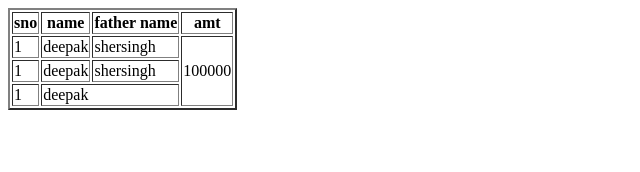
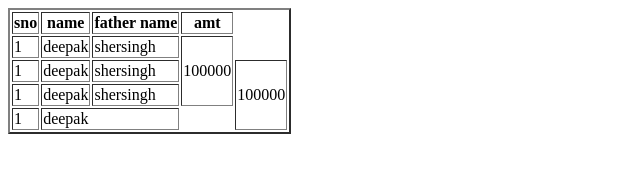
Before and after one commit to dave170620034/cybromhtml, a plain HTML site: page table.html in a window 1280 px wide. Shown: the whole page, without its empty margins (0-640 px from the left). Drawn offline with Linux system fonts and the light colour scheme.

Commit message:
update the file

```diff
--- a/table.html
+++ b/table.html
@@ -13,6 +13,12 @@
                 <th>name</th>
                 <th>father name</th>
                 <th>amt</th>
+            </tr>
+            <tr>
+                <td>1</td>
+                <td>deepak</td>
+                <td>shersingh</td>
+                 <td rowspan="3">100000</td>
             </tr>
             <tr>
                 <td>1</td>
```
